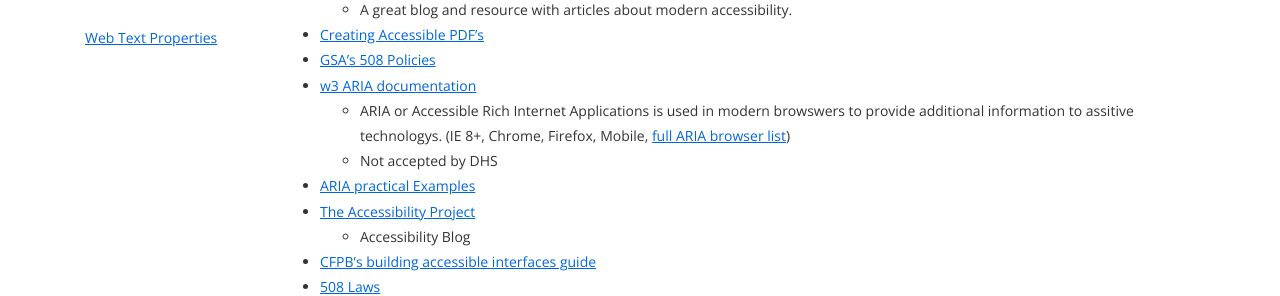
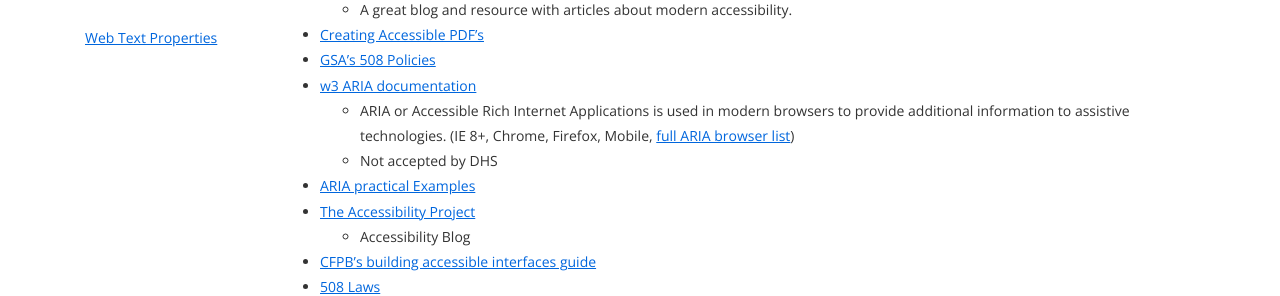
Before and after one commit to 18F/accessibility, a Jekyll site: the page built from index.md, in a window 1280 px wide. Shown: the part 508-804 px from the top of the page. Built offline with Jekyll 4.4.1, drawn with Linux system fonts in a browser that asks for light colours; nearby versions of some CDN libraries; Markdown is read by kramdown in place of the engine named in the settings.

Commit message:
fixed a few typos

```diff
--- a/index.md
+++ b/index.md
@@ -23,7 +23,7 @@
 * [Creating Accessible PDF's](http://www.section508.va.gov/support/tutorials/pdf/index.asp)
 * [GSA's 508 Policies](https://insite.gsa.gov/portal/content/629482)
 * [w3 ARIA documentation](http://www.w3.org/html/wg/drafts/html/master/dom.html#wai-aria)
-  * ARIA or Accessible Rich Internet Applications is used in modern browswers to provide additional information to assitive technologys. (IE 8+, Chrome, Firefox, Mobile, [full ARIA browser list](http://caniuse.com/#feat=wai-aria))
+  * ARIA or Accessible Rich Internet Applications is used in modern browsers to provide additional information to assistive technologies. (IE 8+, Chrome, Firefox, Mobile, [full ARIA browser list](http://caniuse.com/#feat=wai-aria))
   * Not accepted by DHS
 * [ARIA practical Examples](http://heydonworks.com/practical_aria_examples/)
 * [The Accessibility Project](http://a11yproject.com/)
```
